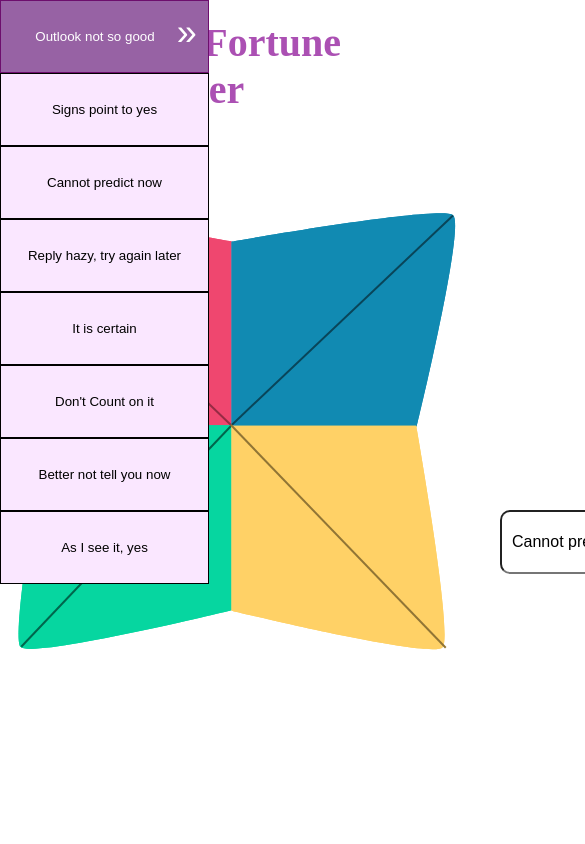
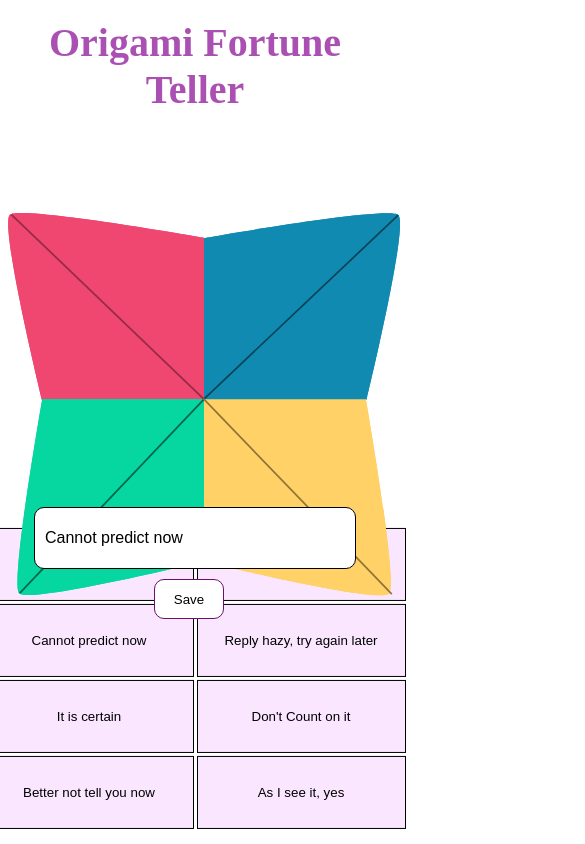
Before and after one commit to cse110-sp23-group1/Origami-Fortune-Teller, a website with bundled scripts: page index.html in a window 390 px wide. Both pictures are taken after a click on the button "Cannot predict now". Shown: the top 844 px of the page, 585 px wide, since content can reach past the window. Built offline with nearby package versions, Linux system fonts and the light colour scheme.

Commit message:
Moved sidebar to bottom + more responsiveness

```diff
--- a/assets/scripts/SideBar.js
+++ b/assets/scripts/SideBar.js
@@ -32,27 +32,12 @@ export class SideBar {
    * @private
    */
   #generateButtons() {
-    this.textValues.forEach((text, index) => {
+    this.textValues.forEach((text) => {
       const button = document.createElement('button');
       button.textContent = text;
-      button.style.top = `${index*this.buttonHeight}px`;
     });
 
     this.buttons.push(button);
-  }
-
-  /**
-   * Appending buttons to a container
-   * @param {*} container - HTMLElement to append buttons to
-   */
-  appendAllButtonsToContainer(container) {
-    if (!(container instanceof HTMLElement)) {
-      throw new Error(`SideBar.appendAllButtonsToContainer requires HTMLElement, but was given: ${typeof(container)}!`);
-    }
-
-    this.buttons.forEach((button) => {
-      container.appendChild(button);
-    });
   }
 
   setButtonClickHandler(someFunction) {
@@ -111,7 +96,6 @@ function activateSidebarButtons() {
     const button = document.createElement('button');
     button.textContent = fortune;
 
-    button.style.top = `${index*buttonHeight}px`;
     button.addEventListener('click', () => {
       openFortuneInput(index);
       openSound.play();
--- a/assets/styles/main.css
+++ b/assets/styles/main.css
@@ -7,13 +7,43 @@ object{
 	margin-left: auto;
 	margin-right: auto;
 	margin-top: 100px;
+
+  @media screen and (max-width: 850px) {
+    width: 400px;
+  }
+}
+
+.sidebar {
+  position: absolute;
+  bottom: 0;
+  left: 50%;
+  transform: translate(-50%, -50%);
+
+  height: calc(72px * 2 + 5);
+  max-width: 100%;
+
+  display: grid;
+  grid-template-columns: repeat(4, 1fr);
+  grid-template-rows: repeat(2, 1fr);
+  justify-content: center;
+  place-content: center;
+  grid-gap: 3px;
+  place-content: center;
+
+  @media screen and (max-width: 850px) {
+    grid-template-columns: repeat(2, 1fr);
+    grid-template-rows: repeat(4, 1fr);
+    height: calc(72px * 4 + 5);
+    transform: translate(-50%, -5%);
+  }
+
 }
 
 /* Sidebar */
 .sidebar button {
   box-sizing: border-box;
+  position: relative;
 
-  position: absolute;
   width: 209px;
   height: 73px;
   left: 0px;
@@ -21,7 +51,7 @@ object{
   background: rgb(250, 231, 255);
   border: 1px solid #000000;
   cursor: pointer;
-  animation: slideInFromBottom 1s ease-in-out;
+  animation: easeInFortunes 1s ease-in-out;
 }
 
 .sidebar button:hover {
@@ -57,8 +87,9 @@ object{
   display: none;
   position: absolute;
   z-index: 1;
-  left: 500px;
-  top: 510px;
+  left: 50%;
+  transform: translate(-50%, -50%);
+  bottom: 20vh;
 }
 
 .fortuneInputBox input {
@@ -69,6 +100,7 @@ object{
   border-radius: 10px;
   outline: none;
   box-shadow: none;
+  border: 1px solid #000000;
   transition: opacity 0.5s ease-in-out, max-height 0.5s ease-in-out;
 }
 
@@ -138,13 +170,11 @@ object{
   }
 }
 
-@keyframes slideInFromBottom {
+@keyframes easeInFortunes {
   0% {
-    transform: translateY(100%);
     opacity: 0;
   }
   100% {
-    transform: translateY(0);
     opacity: 1;
   }
 }
--- a/index.html
+++ b/index.html
@@ -1,6 +1,7 @@
 <!DOCTYPE html>
 <html lang="en">
   <head>
+    <meta name="viewport" content="width=device-width, initial-scale=1">
     <title>Origami Fortune Teller</title>
     <link rel="icon" type="image/svg" href="favicon/favicon.svg" />
     <link rel="stylesheet" type="text/css" href="assets/styles/main.css" />
```
